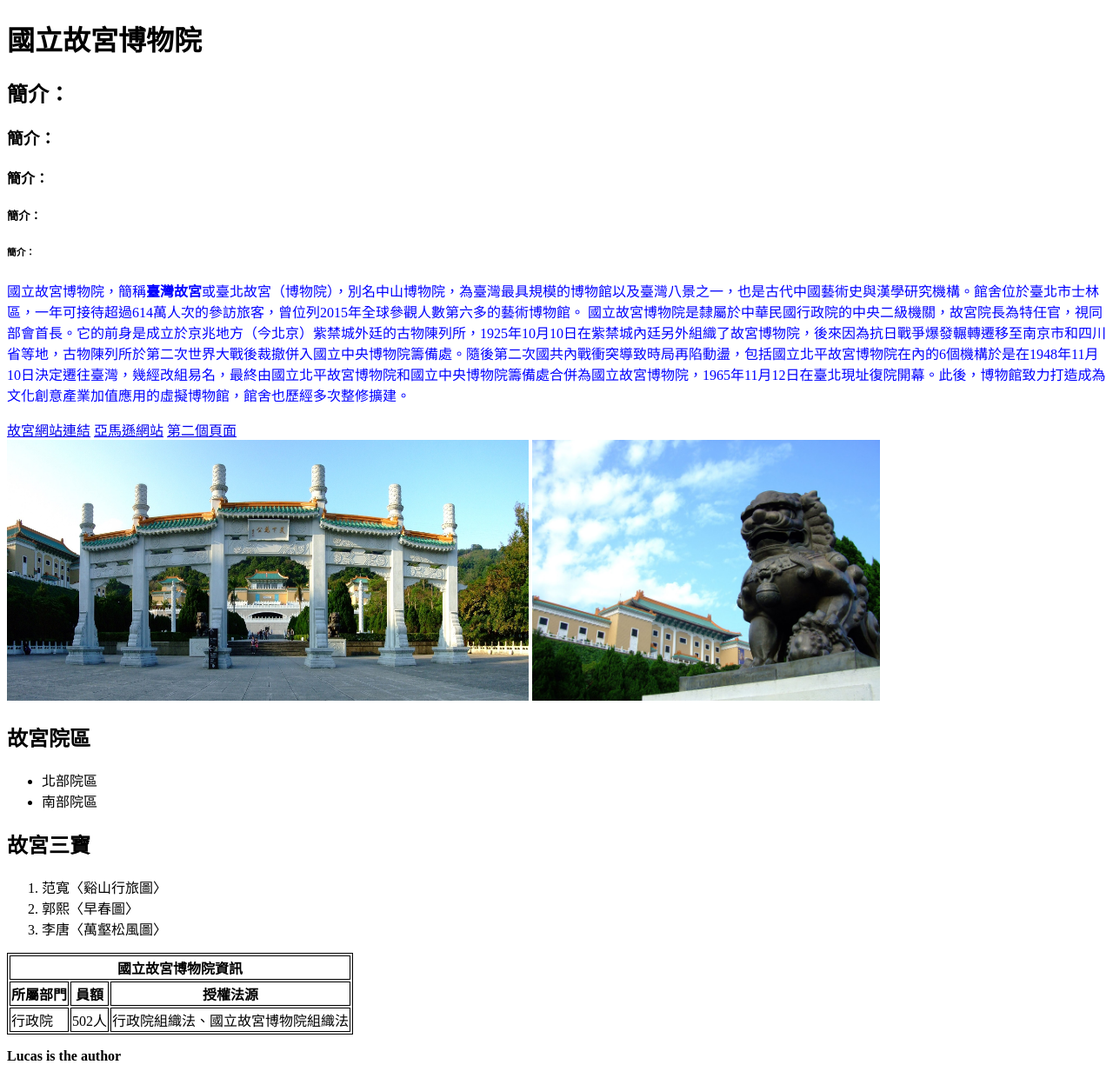
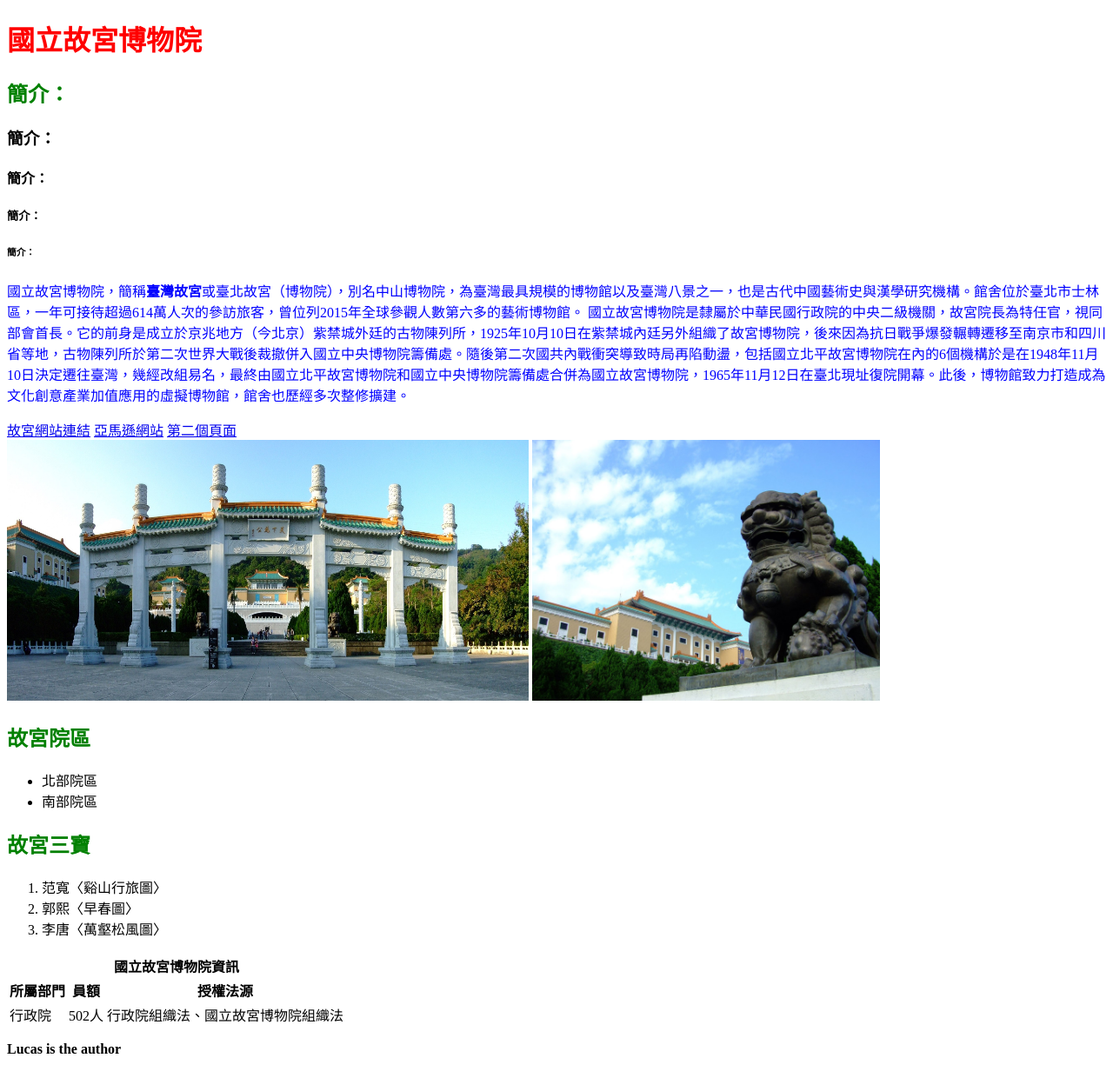
Before and after one commit to j8504151750/FullStackWebDevelopment, a plain HTML site: page pages/index.html in a window 1280 px wide. Shown: the whole page at 87% size. Drawn offline with Linux system fonts and the light colour scheme.

Commit message:
CSS簡介

```diff
--- a/pages/index.html
+++ b/pages/index.html
@@ -16,8 +16,13 @@
   <title>故宮博物院醫訊網網</title>
   <base target="_blank">
   <style>
-    table,tr,th,td{
-      border: 1px solid black;
+    /* selector */
+    h1{
+      color: red;
+    }
+
+    h2{
+      color: green;
     }
   </style>
   <link rel="icon" href="../img/2-22+favicon.ico">
```
